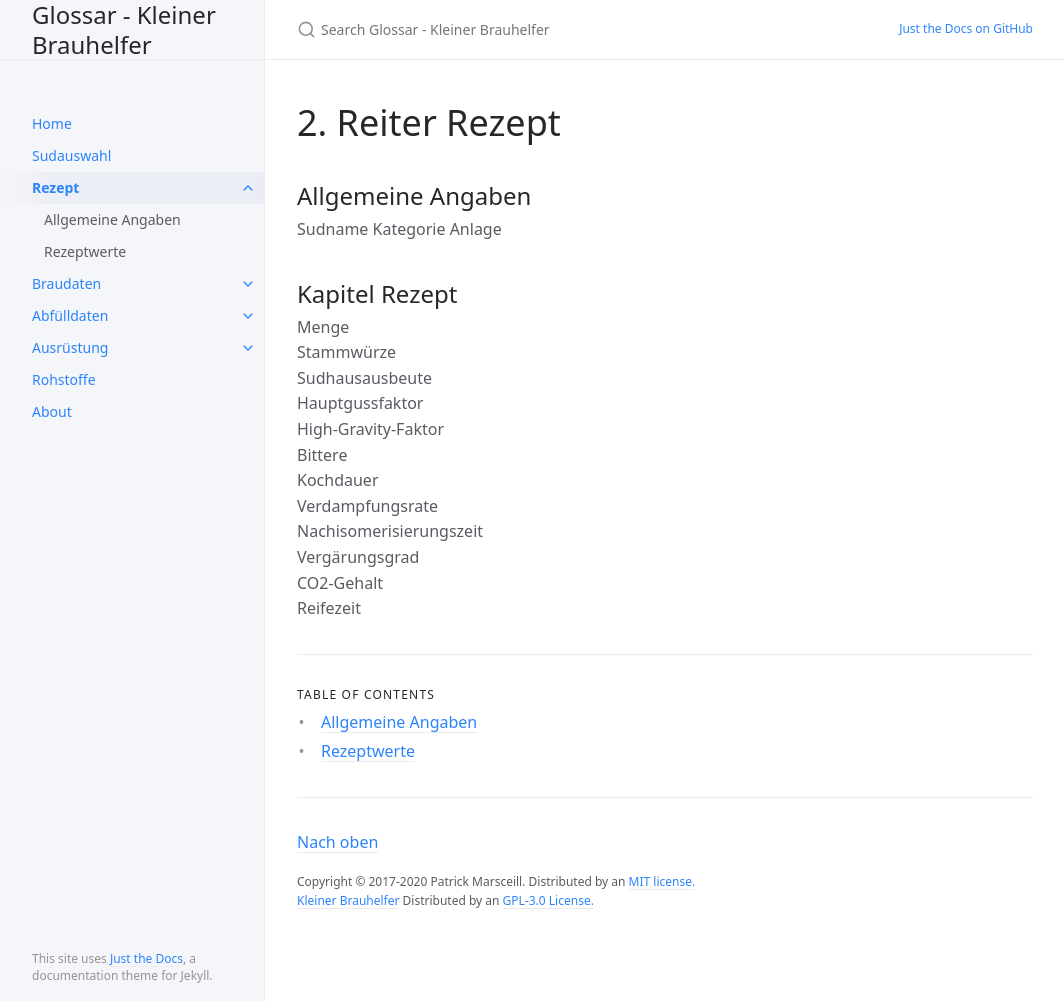
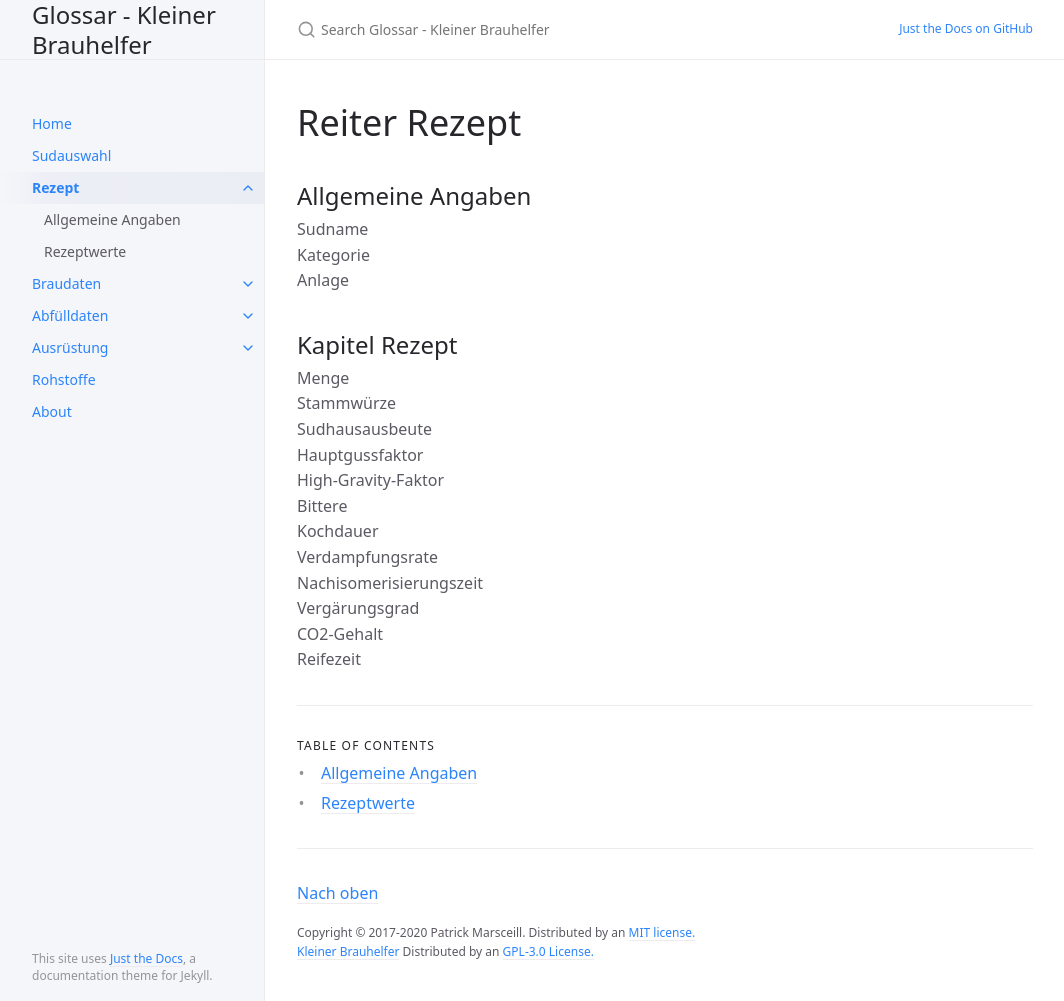
Before and after one commit to IsometricXH/kbh-glossar, a Jekyll site: the page built from docs/2-rezept/0-rezept.md, in a window 1280 px wide and 1001 px high. Shown: the whole window, without its empty margins (107-1171 px from the left). Built offline with Jekyll 4.4.1, drawn with Linux system fonts in a browser that asks for light colours.

Commit message:
Update 0-rezept.md

```diff
--- a/docs/2-rezept/0-rezept.md
+++ b/docs/2-rezept/0-rezept.md
@@ -7,7 +7,8 @@ has_children: true
 permalink: /docs/rezept
 ---
 
-# 2. Reiter Rezept
+# Reiter Rezept
+
 ## Allgemeine Angaben
 Sudname
 Kategorie
```
